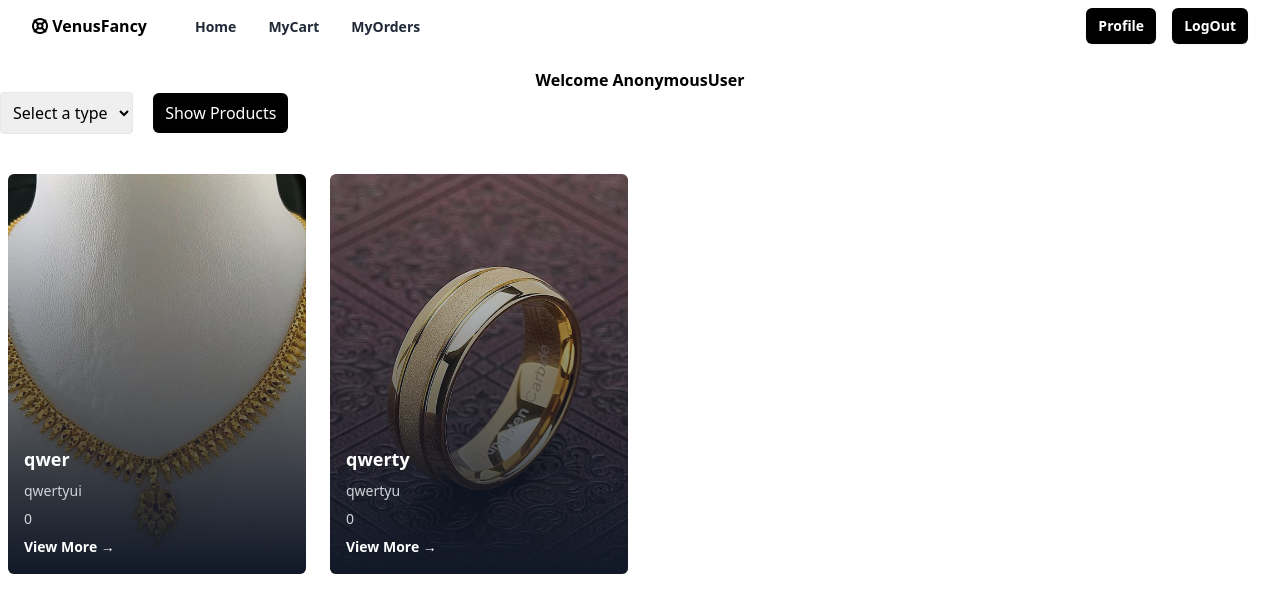
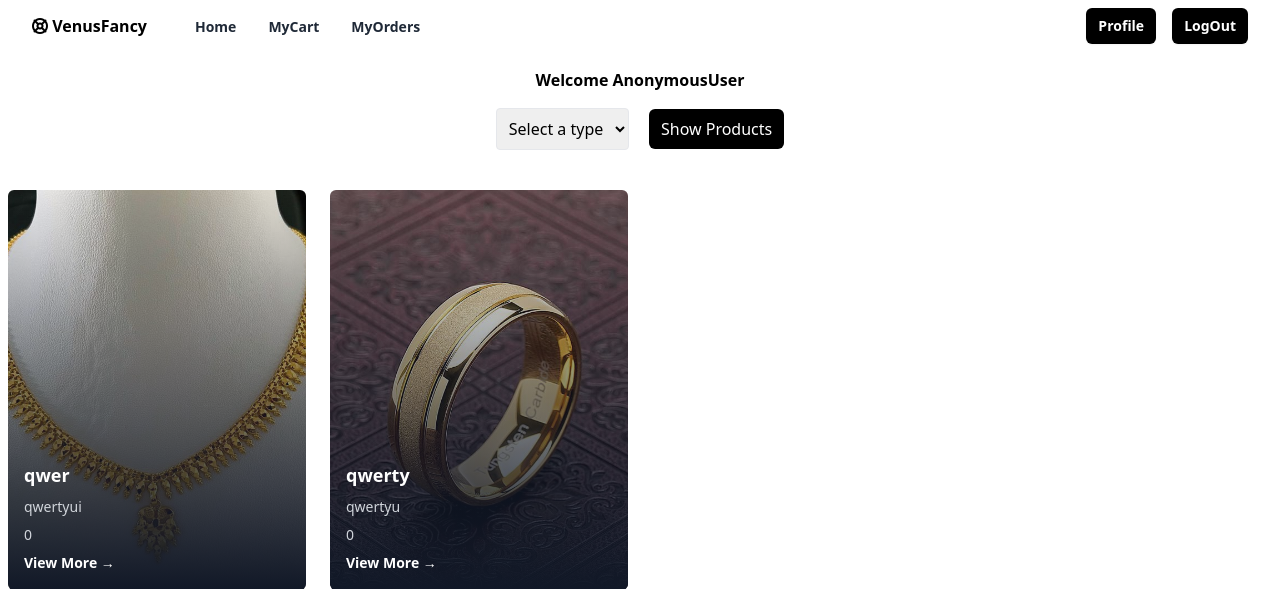
Before and after one commit to akther69/venus-fancy, a Django app: template myfancy/templates/shop/index.html in a window 1280 px wide. Shown: the top 589 px of the page. Run offline with Django 5.2, Linux system fonts and the light colour scheme; the template is opened without the code that fills it: values that come from a table or form of the project are taken from there, others are empty; data comes from the database, SQL or seed files in the repository; some libraries are stand-ins or nearby versions.

```diff
--- a/myfancy/templates/shop/index.html
+++ b/myfancy/templates/shop/index.html
@@ -1,11 +1,12 @@
 {% extends "shop/base.html" %}
 {% block main_block %}
-<div class="flex items-center justify-center mt-4">
+<div class="flex items-center justify-center my-4">
   <h1 class="w-1/4 text-center">
     <b>Welcome {{request.user}}</b>
   </h1>
 </div>
 {%if not request.user.is_superuser%}
+<div class="flex justify-center">
 <form method="post" action="">
   {% csrf_token %}
   <select name="type" id="type" class="border rounded p-2" required>
@@ -16,6 +17,7 @@
   </select>
   <button type="submit" class="ml-4 rounded-md bg-black text-white px-3 py-2">Show Products</button>
 </form>
+</div>
 
 
 <!-- product view code -->
```
Also changed, not shown: 1 other file.
